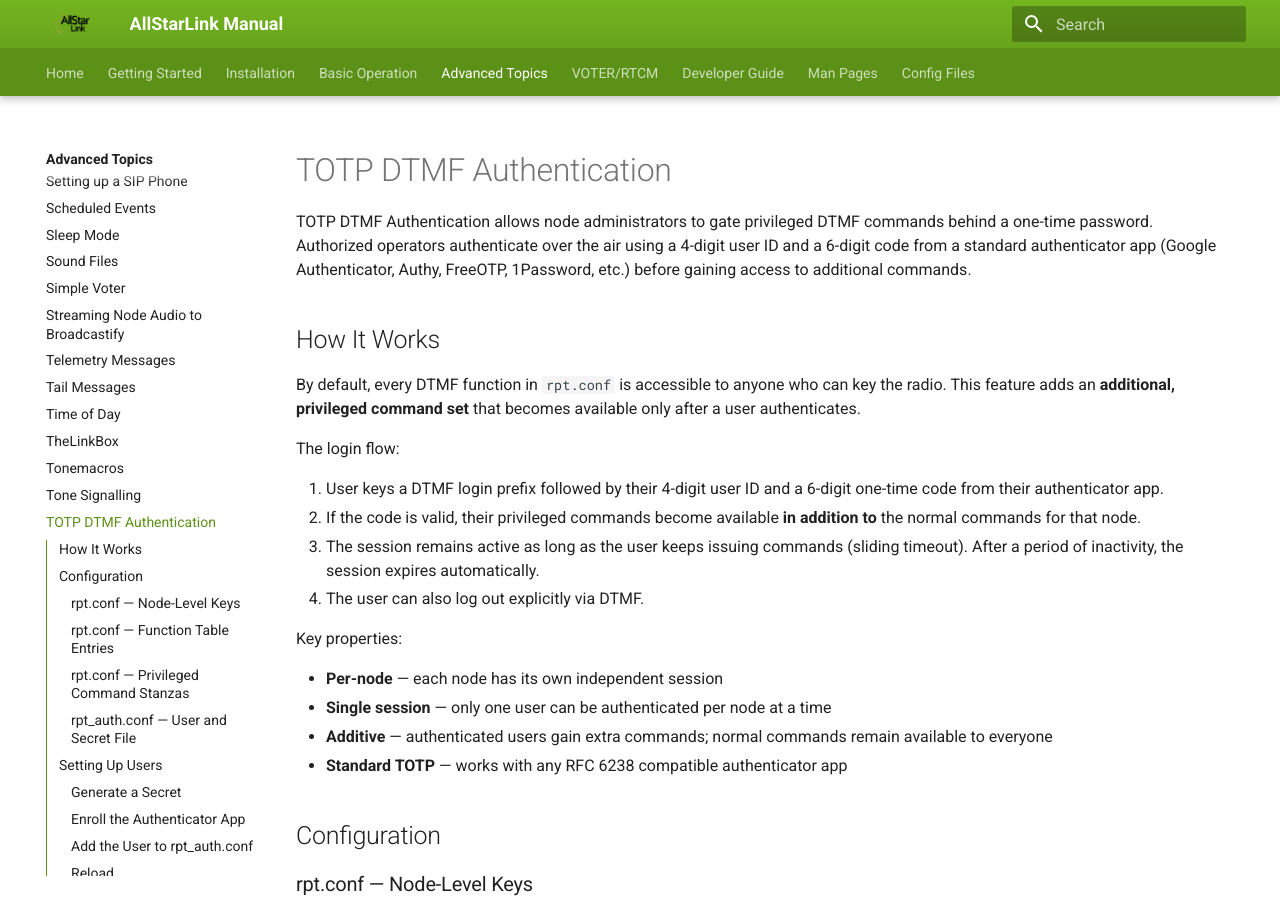
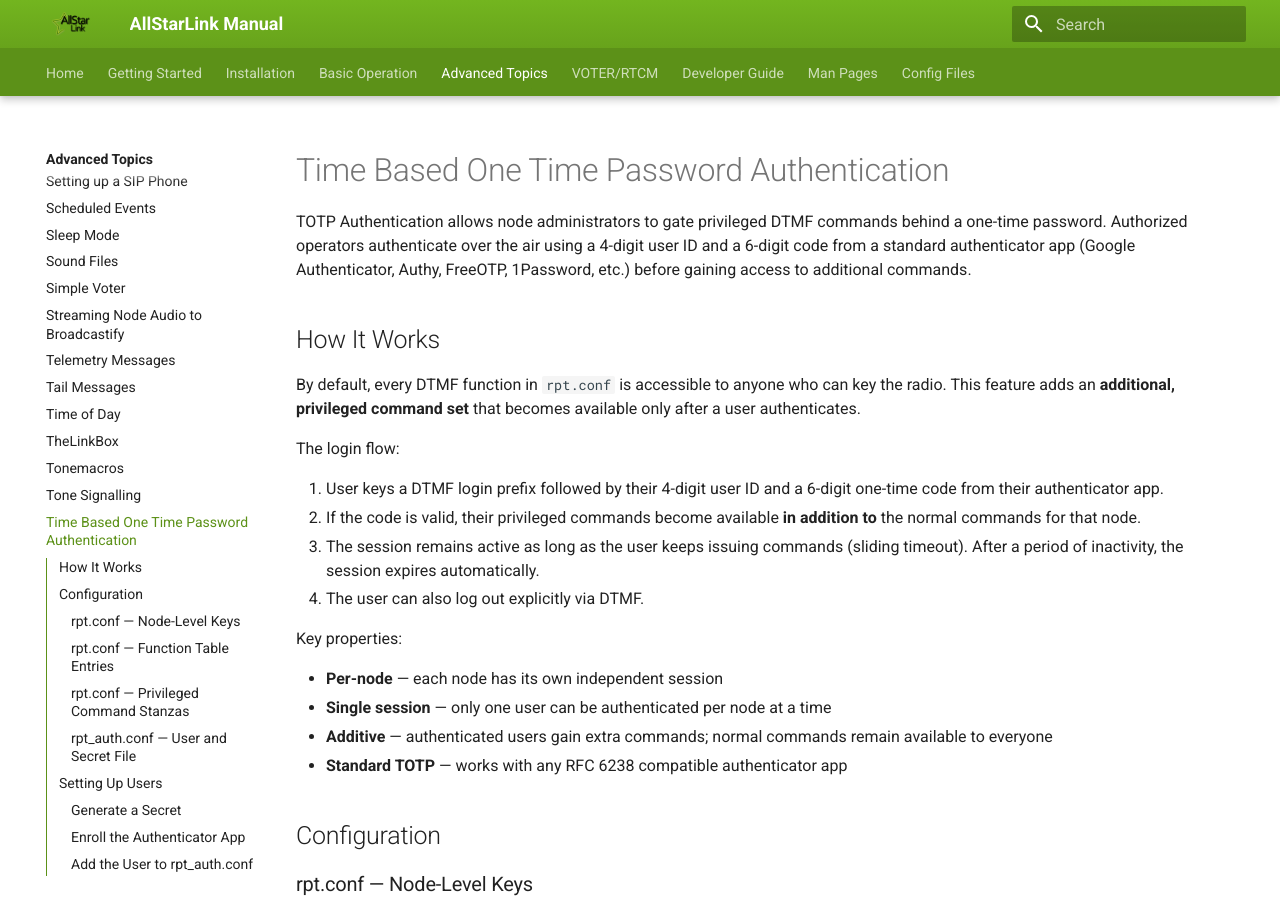
Before and after one commit to AllStarLink/ASL3-Manual, an MkDocs documentation site: the page built from docs/adv-topics/totp-auth.md, in a window 1280 px wide and 900 px high. Built offline with MkDocs 1.6.1 and Material for MkDocs 9.7.7, drawn with Linux system fonts in a browser that asks for light colours.

Commit message:
Tweaked wording on new content

```diff
--- a/docs/adv-topics/totp-auth.md
+++ b/docs/adv-topics/totp-auth.md
@@ -1,5 +1,5 @@
-# TOTP DTMF Authentication
-TOTP DTMF Authentication allows node administrators to gate privileged DTMF commands behind a one-time password. Authorized operators authenticate over the air using a 4-digit user ID and a 6-digit code from a standard authenticator app (Google Authenticator, Authy, FreeOTP, 1Password, etc.) before gaining access to additional commands.
+# Time Based One Time Password Authentication
+TOTP Authentication allows node administrators to gate privileged DTMF commands behind a one-time password. Authorized operators authenticate over the air using a 4-digit user ID and a 6-digit code from a standard authenticator app (Google Authenticator, Authy, FreeOTP, 1Password, etc.) before gaining access to additional commands.
 
 ## How It Works
 By default, every DTMF function in `rpt.conf` is accessible to anyone who can key the radio. This feature adds an **additional, privileged command set** that becomes available only after a user authenticates.
```
